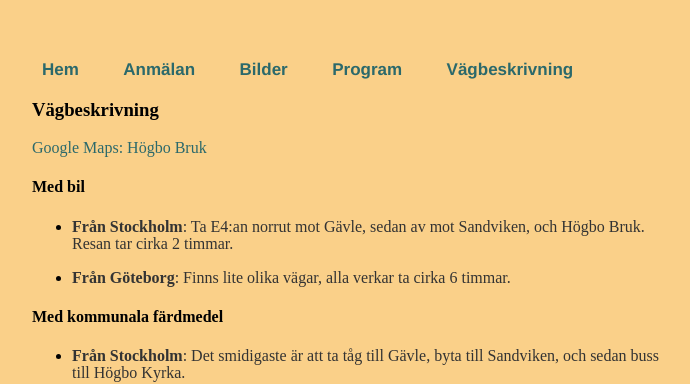
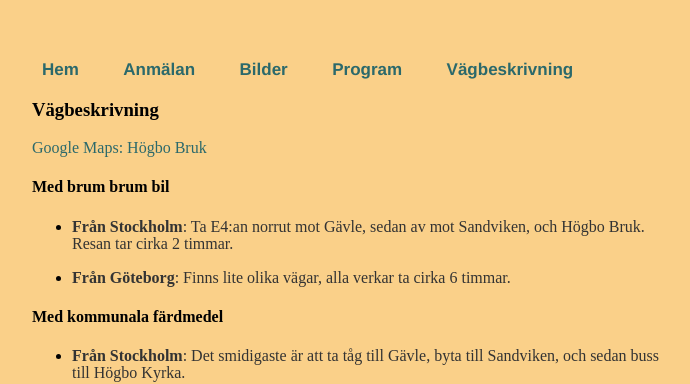
Before and after one commit to IngridOchMagnus/ingridochmagnus.github.io, a Jekyll site: the page built from vagbeskrivning.md, in a window 1280 px wide. Shown: the top 384 px of the page, without its empty margins (288-978 px from the left). Built offline with Jekyll 4.4.1, drawn with Linux system fonts in a browser that asks for light colours.

```diff
--- a/vagbeskrivning.md
+++ b/vagbeskrivning.md
@@ -7,7 +7,7 @@ title: Ingrid och Magnus - Vagbeskrivning
 
 [Google Maps: Högbo Bruk](https://www.google.com/maps/place/H%C3%B6gbo+Brukshotell+%26+Spa/@60.6723317,16.8097982,17z/data=!3m1!4b1!4m9!3m8!1s0x4660caf5ce2f3549:0x111494aabca4f1e4!5m2!4m1!1i2!8m2!3d60.6723291!4d16.8123731!16s%2Fg%2F11dykkldf?entry=ttu&g_ep=EgoyMDI0MDgyNy4wIKXMDSoASAFQAw%3D%3D)
 
-#### Med bil
+#### Med brum brum bil
 
 - **Från Stockholm**: Ta E4:an norrut mot Gävle, sedan av mot Sandviken, och Högbo Bruk.
   Resan tar cirka 2 timmar.
```
